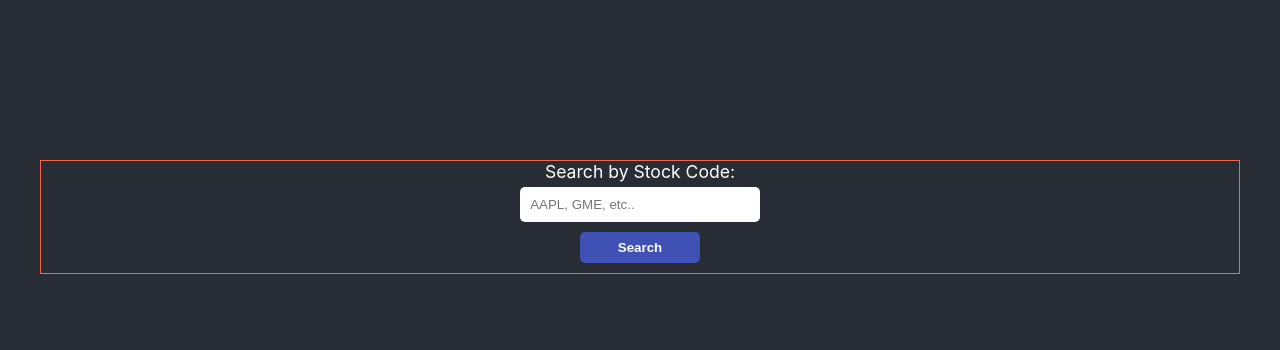
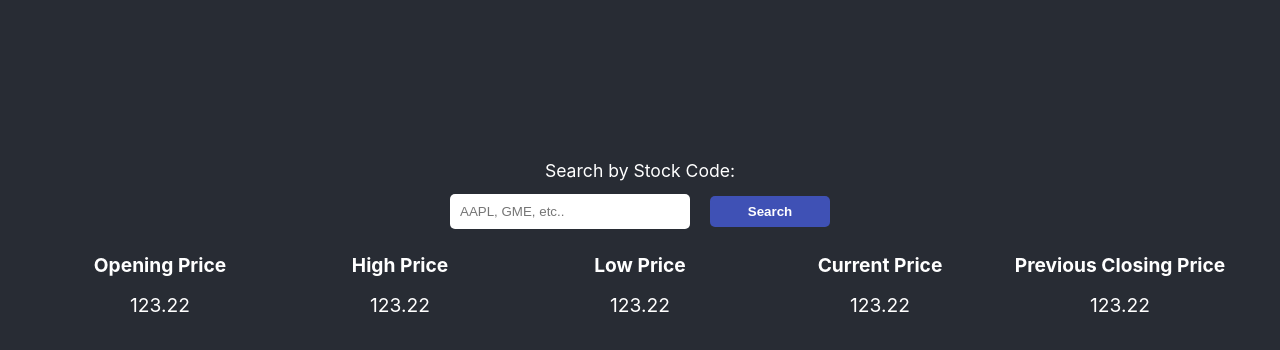
Before and after one commit to tuf75588/50-React-Projects-Part1, a React (Create React App) app in the folder metrics-dashboard/: page / in a window 1280 px wide. Shown: the top 350 px of the page. Built offline with nearby package versions, Linux system fonts and the light colour scheme; the HTML template or start-up script is replaced by a standard one.

Commit message:
wireframe layout for stock symbol data

```diff
--- a/metrics-dashboard/src/components/StockTable.tsx
+++ b/metrics-dashboard/src/components/StockTable.tsx
@@ -11,7 +11,29 @@ type StockTableProps = {
 };
 
 function StockTable({ stockSymbol }: StockTableProps) {
-  return <div>{stockSymbol} </div>;
+  return (
+    <div>
+      {/* flex container -- COLUMN  */}
+      <div className="stock-table-header-row">
+        <div>
+          <ul className="stock-table-data-info">
+            <li>Opening Price</li>
+            <li>High Price</li>
+            <li>Low Price</li>
+            <li>Current Price</li>
+            <li>Previous Closing Price</li>
+          </ul>
+          <ul className="stock-table-data-info stock-prices">
+            <li className="stock-price-item">123.22</li>
+            <li className="stock-price-item">123.22</li>
+            <li className="stock-price-item">123.22</li>
+            <li className="stock-price-item">123.22</li>
+            <li className="stock-price-item">123.22</li>
+          </ul>
+        </div>
+      </div>
+    </div>
+  );
 }
 
 export default StockTable;
--- a/metrics-dashboard/src/index.css
+++ b/metrics-dashboard/src/index.css
@@ -21,13 +21,16 @@ body {
   position: relative;
   height: 100%;
 }
+ul {
+  padding: 0;
+}
 #root {
   height: 100%;
 }
 .home-container {
   max-width: 1200px;
   margin: 0 auto;
-  border: 1px solid tomato;
+
   position: relative;
   top: 20%;
 
@@ -40,8 +43,7 @@ body {
 }
 
 .search-button {
-  display: block;
-  margin: 10px auto 10px auto;
+  margin: 10px auto 10px 20px;
   background-color: #3f51b5;
   color: #fff;
   font-weight: 600;
@@ -57,3 +59,24 @@ input[type='text'] {
   padding: 10px;
   border-radius: 5px;
 }
+
+.stock-table-header-row {
+  display: flex;
+  flex-direction: column;
+}
+
+.stock-table-data-info {
+  display: flex;
+  justify-content: space-evenly;
+}
+
+.stock-table-data-info li {
+  list-style-type: none;
+  font-size: 1.2rem;
+  width: 100%;
+  font-weight: 700;
+}
+
+.stock-prices .stock-price-item {
+  font-weight: normal;
+}
```
